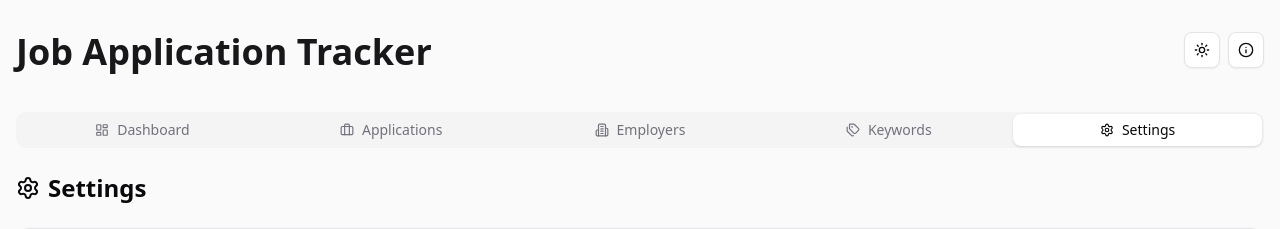
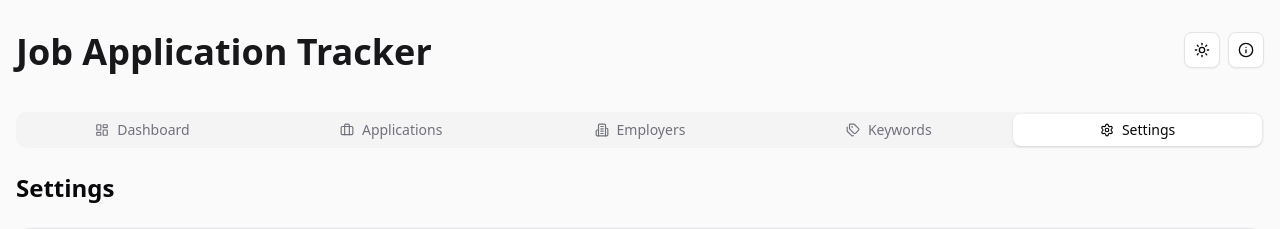
Before and after one commit to johngaynor/job-tracker-keywords, a Next.js app: page /settings in a window 1280 px wide. Shown: the top 229 px of the page. Built offline with nearby package versions, Linux system fonts and the light colour scheme.

Commit message:
file cleanup

```diff
--- a/src/app/settings/components/Settings.tsx
+++ b/src/app/settings/components/Settings.tsx
@@ -26,12 +26,7 @@ import { ImportExport } from "./ImportExport";
 import { ImportExportService } from "@/lib/import-export";
 import { goalService } from "@/lib/db-services";
 import { Goal } from "@/lib/database";
-import {
-  Trash2,
-  AlertTriangle,
-  Settings as SettingsIcon,
-  Target,
-} from "lucide-react";
+import { Trash2, AlertTriangle, Target } from "lucide-react";
 
 interface SettingsProps {
   onDataChanged: () => void;
@@ -286,7 +281,6 @@ export function Settings({ onDataChanged, refreshTrigger }: SettingsProps) {
     <div className="space-y-6">
       {/* Header */}
       <div className="flex items-center gap-2 mb-6">
-        <SettingsIcon className="h-6 w-6" />
         <h2 className="text-2xl font-bold">Settings</h2>
       </div>
 
```
Also changed, not shown: src/app/stats/page.tsx (added).
